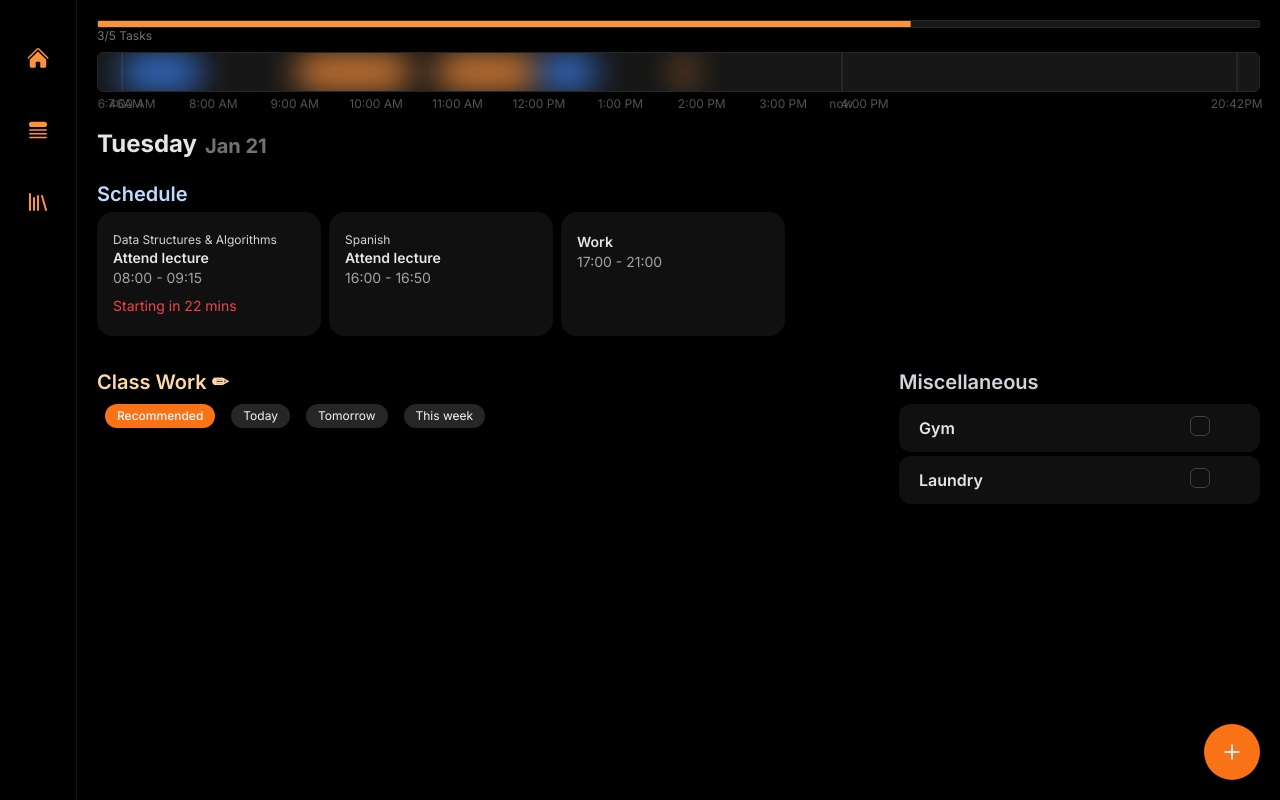
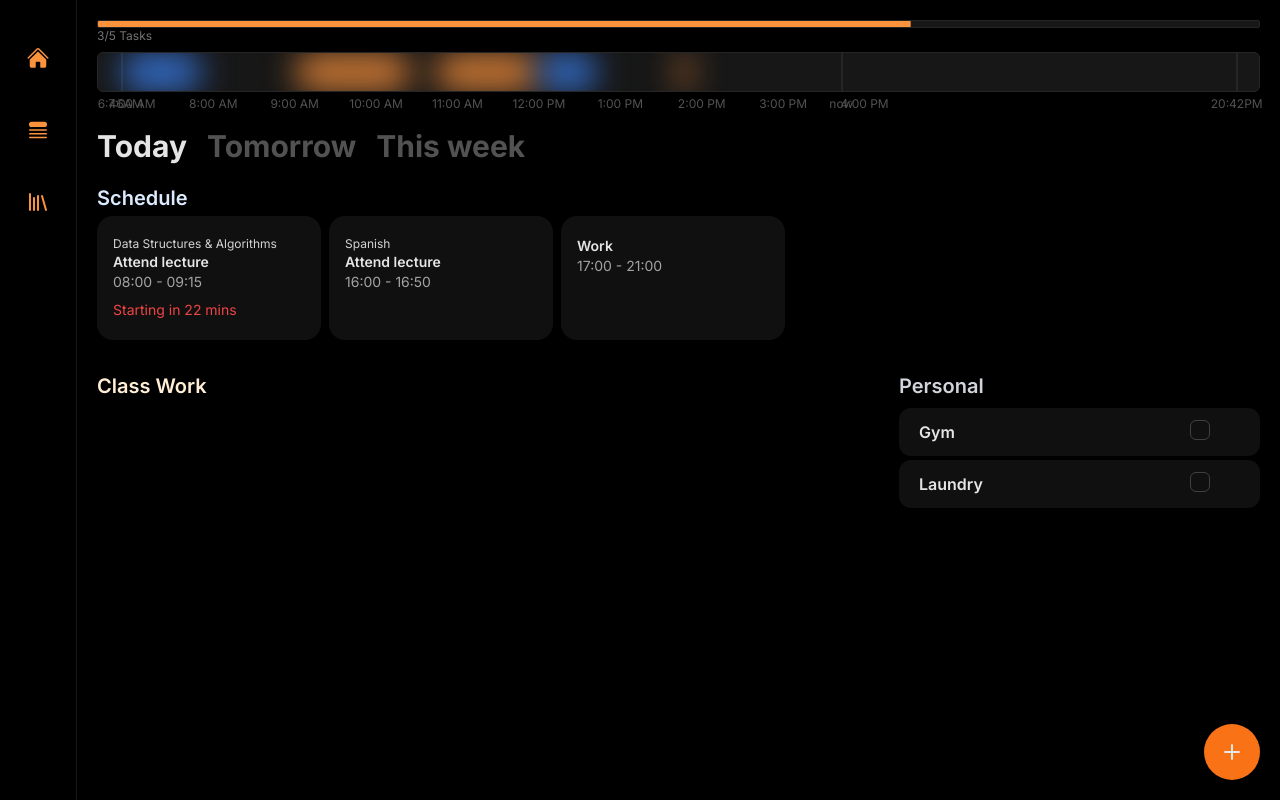
Before and after one commit to GrandeJames/bryzi, a Next.js app: page / in a window 1280 px wide. Built offline with nearby package versions, Linux system fonts and the light colour scheme.

Commit message:
Update UI

```diff
--- a/src/app/(home)/AssignmentSection.tsx
+++ b/src/app/(home)/AssignmentSection.tsx
@@ -17,20 +17,14 @@ function AssignmentsSection({ tasks }: { tasks: any[] }) {
   return (
     <section className="col-span-8">
       <header className="flex flex-col gap-2">
-        <div className="font-semibold text-xl text-orange-200">Class Work ✏</div>
+        <div className="font-semibold text-xl text-orange-100">Class Work</div>
         <div className="flex mb-2 gap-4 px-2">
-          <div className="bg-orange-500 text-xs px-3 py-1 rounded-full text-neutral-100 font-medium">
-            Recommended
-          </div>
-          <div className="bg-neutral-800 text-xs px-3 py-1 rounded-full text-neutral-100">
+          {/* <div className="bg-neutral-800 text-xs px-3 py-1 rounded-full text-neutral-100">
             Today
           </div>
           <div className="bg-neutral-800 text-xs px-3 py-1 rounded-full text-neutral-100">
-            Tomorrow
-          </div>
-          <div className="bg-neutral-800 text-xs px-3 py-1 rounded-full text-neutral-100">
             This week
-          </div>
+          </div> */}
         </div>
       </header>
       <div className="px-2">
@@ -98,7 +92,7 @@ function Assignment({ task }: { task: Task }) {
 
   return (
     <div
-      className={`grid grid-cols-12 w-full rounded-3xl ${
+      className={`grid grid-cols-12 w-full max-w-3xl rounded-3xl ${
         task.completed ? "bg-neutral-900/50" : "bg-neutral-900/70"
       }`}
     >
--- a/src/app/(home)/Home.tsx
+++ b/src/app/(home)/Home.tsx
@@ -54,10 +54,17 @@ function Home() {
       </header>
       <main className="space-y-10">
         <div className="pb-20 pt-5 space-y-5">
-          <DateHeading />
+          <header>
+            <div className="flex gap-5">
+              <span className="text-3xl font-bold text-neutral-200">Today</span>
+              <span className="text-3xl font-bold text-neutral-600">Tomorrow</span>
+              <span className="text-3xl font-bold text-neutral-600">This week</span>
+            </div>
+          </header>
+          {/* <DateHeading /> */}
           <div className="space-y-8 flex flex-col">
             <ScheduleSection scheduledTasks={scheduledTasks} />
-            <div className="grid grid-cols-12 gap-10">
+            <div className="flex flex-col xl:grid xl:grid-cols-12 gap-10">
               <AssignmentsSection tasks={assignments} />
               <MiscSection miscTasks={miscTasks} />
             </div>
--- a/src/app/(home)/MiscSection.tsx
+++ b/src/app/(home)/MiscSection.tsx
@@ -3,7 +3,7 @@ import { Task } from "@/types/task";
 function MiscSection({ miscTasks }: { miscTasks: any[] }) {
   return (
     <section className="col-span-4">
-      <header className="font-semibold text-xl mb-2 text-gray-300">Miscellaneous</header>
+      <header className="font-semibold text-xl mb-2 text-gray-300">Personal</header>
       <ul className="grid grid-cols-1 space-y-1">
         {miscTasks.map((task, index) => (
           <MiscTask key={index} task={task} />
@@ -15,7 +15,7 @@ function MiscSection({ miscTasks }: { miscTasks: any[] }) {
 
 function MiscTask({ task }: { task: Task }) {
   return (
-    <div className="grid grid-cols-4 py-3 px-5 bg bg-neutral-900/70 rounded-xl">
+    <div className="grid grid-cols-4 py-3 px-5 bg bg-neutral-900/70 rounded-xl max-w-3xl">
       <div className="flex flex-col col-span-3">
         <div className="font-semibold text-neutral-200">{task.title}</div>
       </div>
--- a/src/app/(home)/ScheduleSection.tsx
+++ b/src/app/(home)/ScheduleSection.tsx
@@ -1,7 +1,7 @@
 function ScheduleSection({ scheduledTasks }: { scheduledTasks: any[] }) {
   return (
     <section>
-      <header className="font-semibold text-xl mb-1 text-blue-200">Schedule</header>
+      <header className="font-semibold text-xl mb-1 text-blue-100">Schedule</header>
       <div className="flex gap-2">
         {scheduledTasks.map((task, index) => (
           <ScheduledTask key={index} task={task} />
```
